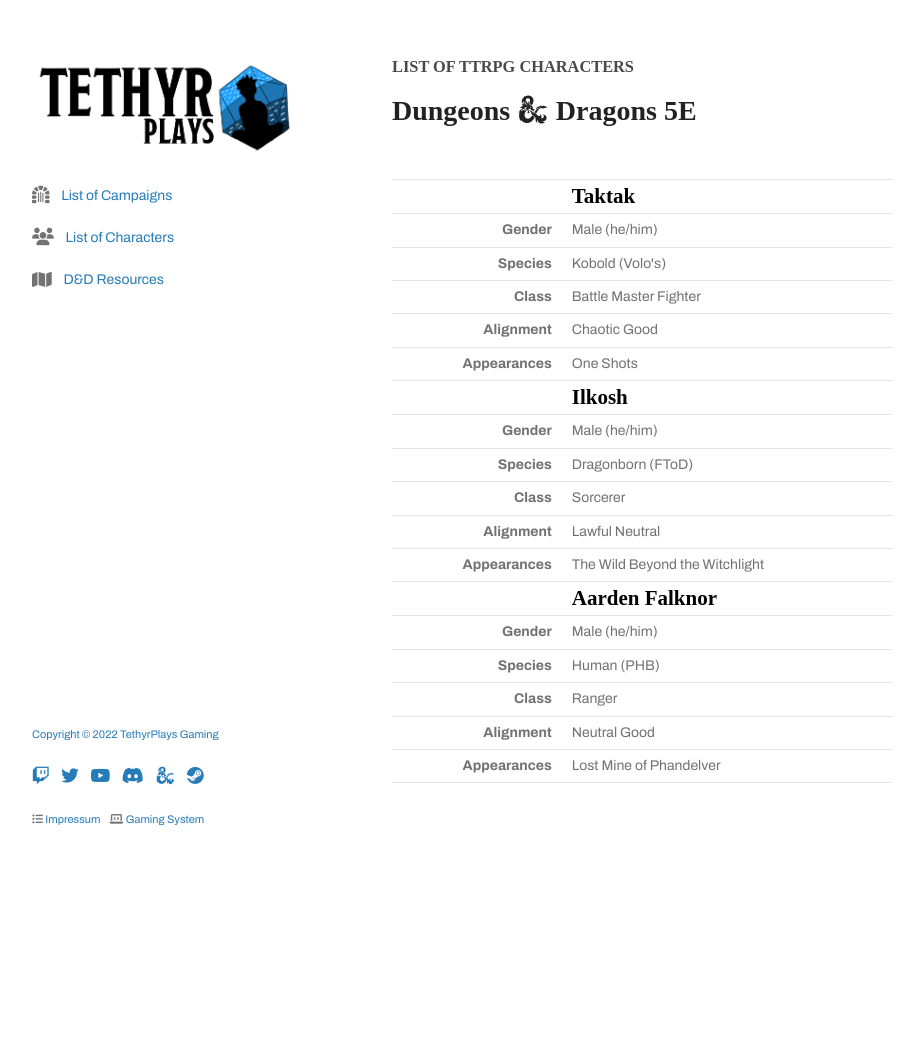
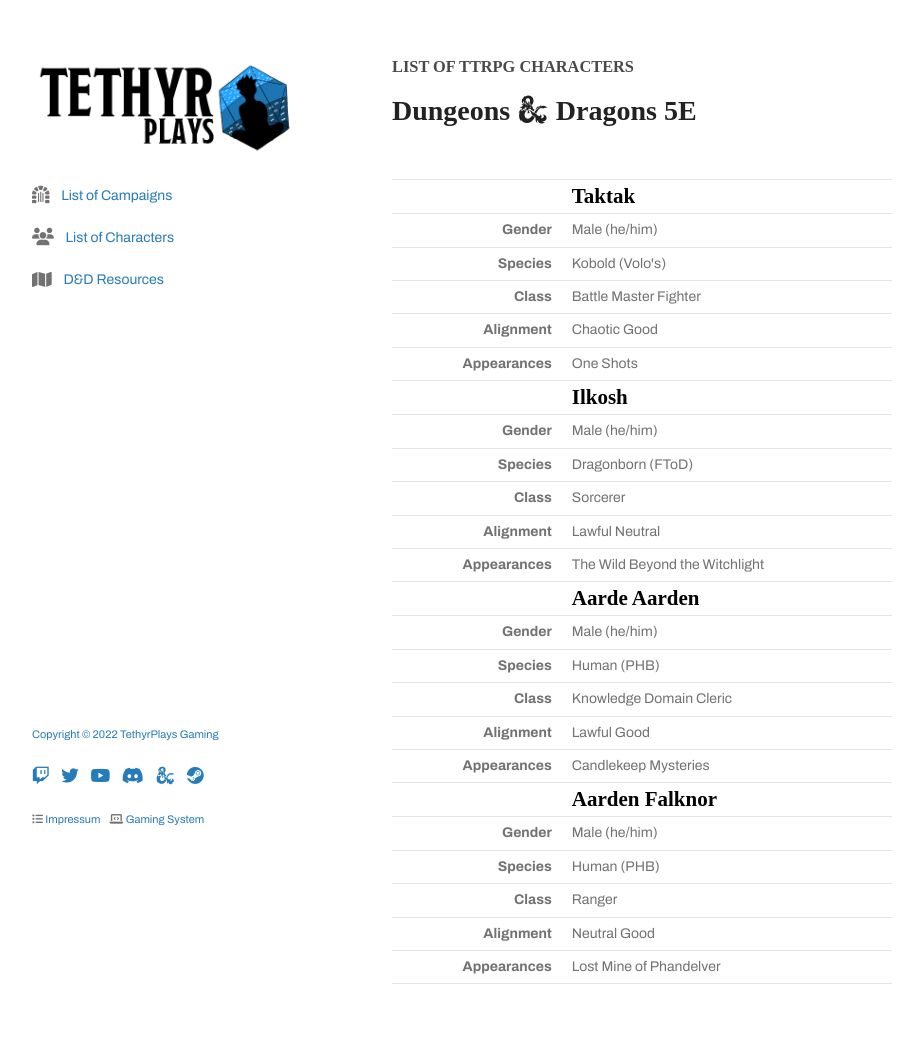
Before and after one commit to tethyrplays/tethyrplays, a Jekyll site: the page built from character/index.md, in a window 1280 px wide. Shown: the whole page, without its empty margins (178-1101 px from the left). Built offline with Jekyll 4.4.1, drawn with Linux system fonts in a browser that asks for light colours; nearby versions of some CDN libraries; some web fonts are replaced; our own code applies the rules of GitHub Pages for plain Markdown files; the repository's description, which GitHub fills in, is left out; before the commit the page ends 900 px from its top, so only the background shows below that.

Commit message:
Update index.md

```diff
--- a/character/index.md
+++ b/character/index.md
@@ -12,7 +12,7 @@
   </tr>
 </thead>
 <tbody>
-  <tr> <!-- Character -->
+  <tr class="character-block"> <!-- Character -->
     <td style="text-align:right; font-weight:bold;">&nbsp;&nbsp;</td>
     <td class="character-name" style="text-align:left;"><h2><a href="#link">Taktak</a></h2></td>
   </tr>
@@ -36,7 +36,7 @@
     <td style="text-align:right; font-weight:bold;">Appearances</td>
     <td style="text-align:left;">One Shots</td>
   </tr>
-  <tr> <!-- Character -->
+  <tr class="character-block"> <!-- Character -->
     <td style="text-align:right; font-weight:bold;">&nbsp;&nbsp;</td>
     <td class="character-name" style="text-align:left;"><h2><a href="#link">Ilkosh</a></h2></td>
   </tr>
@@ -60,7 +60,31 @@
     <td style="text-align:right; font-weight:bold;">Appearances</td>
     <td style="text-align:left;">The Wild Beyond the Witchlight</td>
   </tr>
-  <tr> <!-- Character -->
+  <tr class="character-block"> <!-- Character -->
+    <td style="text-align:right; font-weight:bold;">&nbsp;&nbsp;</td>
+    <td class="character-name" style="text-align:left;"><h2><a href="https://ddb.ac/characters/53322227/Nrzl8m" target="_blank">Aarde Aarden</a></h2></td>
+  </tr>
+  <tr>
+    <td style="text-align:right; font-weight:bold;">Gender</td>
+    <td style="text-align:left;">Male (he/him)</td>
+  </tr>
+  <tr>
+    <td style="text-align:right; font-weight:bold;">Species</td>
+    <td style="text-align:left;">Human (PHB)</td>
+  </tr>
+  <tr>
+    <td style="text-align:right; font-weight:bold;">Class</td>
+    <td style="text-align:left;">Knowledge Domain Cleric</td>
+  </tr>
+  <tr>
+    <td style="text-align:right; font-weight:bold;">Alignment</td>
+    <td style="text-align:left;">Lawful Good</td>
+  </tr>
+  <tr>
+    <td style="text-align:right; font-weight:bold;">Appearances</td>
+    <td style="text-align:left;">Candlekeep Mysteries</td>
+  </tr>
+  <tr class="character-block"> <!-- Character -->
     <td style="text-align:right; font-weight:bold;">&nbsp;&nbsp;</td>
     <td class="character-name" style="text-align:left;"><h2><a href="#link">Aarden Falknor</a></h2></td>
   </tr>
```
